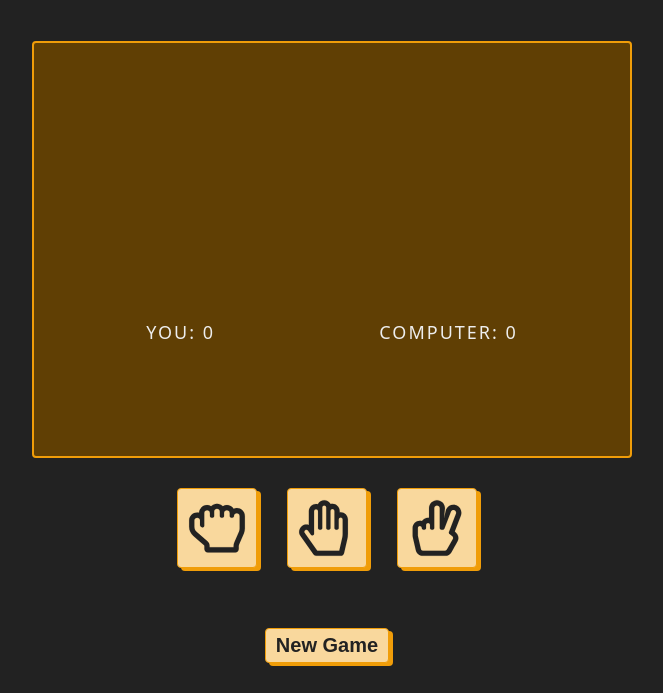
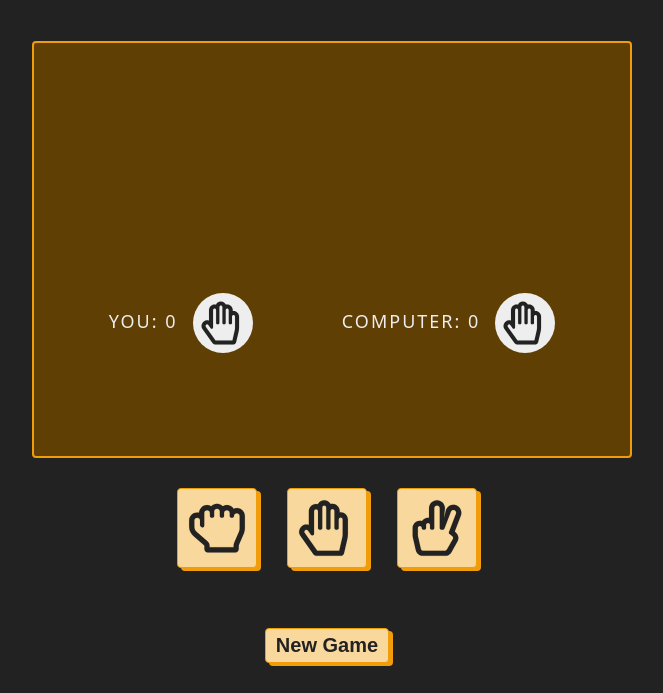
Before and after one commit to makia014/rock-paper-scissors, a plain HTML site: page index.html in a window 1280 px wide. Both pictures are taken after a click on the button "New Game". Shown: the part 107-800 px from the top of the page, without its empty margins (308-971 px from the left). Drawn offline with Linux system fonts and the light colour scheme.

Commit message:
Style images for game rounds

```diff
--- a/index.html
+++ b/index.html
@@ -17,8 +17,8 @@
     </div>
     <div class="field hidden">
       <div class="score hidden">
-        <div class="hidden">You: <span class="you">0</span><img src="" alt=""></div>
-        <div class="hidden">Computer: <span class="computer">0</span><img src="" alt=""></div>
+        <div class="hidden">You: <span class="you">0</span><img id="playerSVG" src="" alt=""></div>
+        <div class="hidden">Computer: <span class="computer">0</span><img id="computerSVG" src="" alt=""></div>
       </div>
     </div>
     <div class="btns hidden">
--- a/script.js
+++ b/script.js
@@ -21,7 +21,15 @@ const btns = document.querySelector(".btns");
 const choice = document.querySelectorAll(".choice");
 const choices = document.querySelector(".choices");
 const playerScore = document.querySelector(".you");
+const playerSVG = document.querySelector("#playerSVG");
 const computerScore = document.querySelector(".computer");
+const computerSVG = document.querySelector("#computerSVG");
+
+playerSVG.src = "imgs/hand-paper-svgrepo-com.svg";
+playerSVG.classList.add("round-choice");
+computerSVG.src = "imgs/hand-paper-svgrepo-com.svg";
+computerSVG.classList.add("round-choice");
+
 const winner = document.createElement("h3");
 document.body.insertBefore(winner, start);
 
--- a/style.css
+++ b/style.css
@@ -119,6 +119,17 @@ h2 {
   background-size: cover;
 }
 
+.round-choice {
+  margin-left: 1.5rem;
+  border-radius: 50%;
+  vertical-align: middle;
+  background-color: var(--light);
+  width: 3rem;
+  height: 3rem;
+  background-size: cover;
+
+}
+
 .choice[title="rock"] {
   background-image: url(./imgs/hand-rock-svgrepo-com.svg);
 }
@@ -185,6 +196,11 @@ h2 {
     justify-content: space-around;
   }
 
+  .round-choice {
+    width: 6rem;
+    height: 6rem;
+  }
+
   .finish {
     font-size: 3rem;
   }
```
